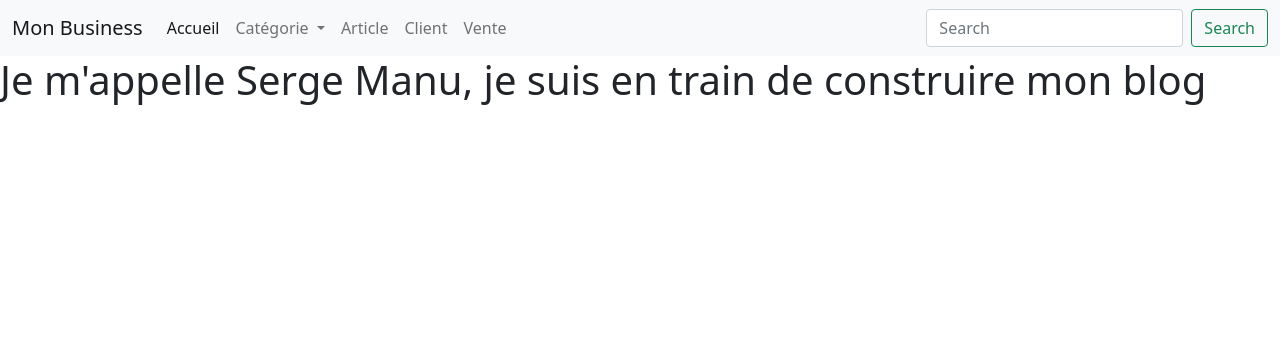
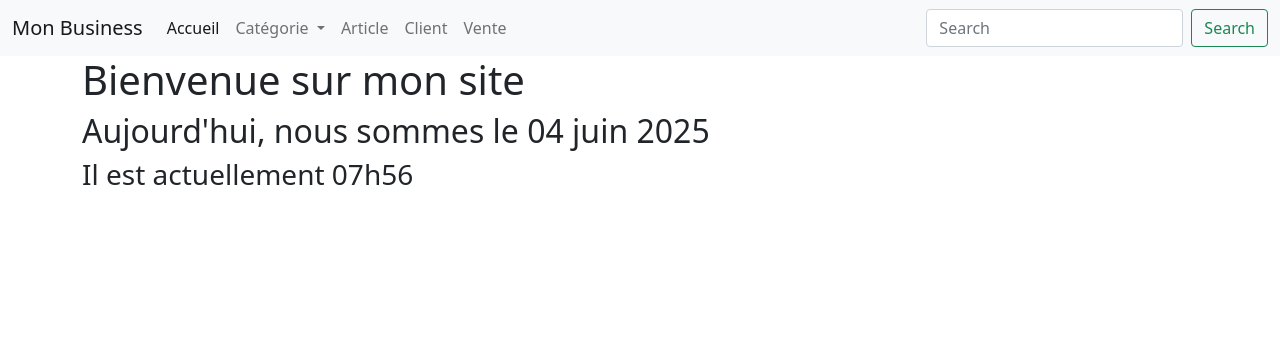
Before and after one commit to Sergemanu10/business, a Django app: page / in a window 1280 px wide. Shown: the top 356 px of the page. Run offline with Django 5.2, Linux system fonts and the light colour scheme; some libraries are stand-ins or nearby versions.

Commit message:
Nouvelles mises à jour

```diff
--- a/backend/templates/index.html
+++ b/backend/templates/index.html
@@ -1,5 +1,6 @@
+{% load static %}
+
 <!DOCTYPE html>
-{% load static %}
 <html lang="en">
 <head>
     <meta charset="UTF-8">
@@ -49,7 +50,11 @@
   </div>
 </nav>
 
-    <h1>Je m'appelle {{prenom}}, je suis en train de construire mon blog</h1>
+   <div class="container">
+     <h1>Bienvenue sur mon site</h1>
+     <h2>Aujourd'hui, nous sommes le {{date|date:"d F Y" }}</h2>
+     <h3>Il est actuellement {{date|date:"H\hi"}}</h3>
+   </div>
 
     <script src="{% static 'backend/js/jquery.js' %}"></script>
     <script src="{% static 'backend/js/bootstrap.js' %}"></script>
--- a/backend/views.py
+++ b/backend/views.py
@@ -1,9 +1,10 @@
+from datetime import datetime
 from django.shortcuts import render
 
 # Create your views here.
 
 def index(request):
-    return render(request, 'index.html', context = {"prenom": "Serge Manu"})
+    return render(request, 'index.html', context = {"date": datetime.today()})
 
 
 def article(request):
--- a/ebusiness/settings.py
+++ b/ebusiness/settings.py
@@ -104,7 +104,7 @@ AUTH_PASSWORD_VALIDATORS = [
 # Internationalization
 # https://docs.djangoproject.com/en/5.1/topics/i18n/
 
-LANGUAGE_CODE = 'en-us'
+LANGUAGE_CODE = 'fr-FR'
 
 TIME_ZONE = 'UTC'
 
@@ -117,6 +117,9 @@ USE_TZ = True
 # https://docs.djangoproject.com/en/5.1/howto/static-files/
 
 STATIC_URL = 'static/'
+STATICFILES_DIRS = [
+    os.path.join(BASE_DIR, "ebusiness/static")
+]
 
 # Default primary key field type
 # https://docs.djangoproject.com/en/5.1/ref/settings/#default-auto-field
```
